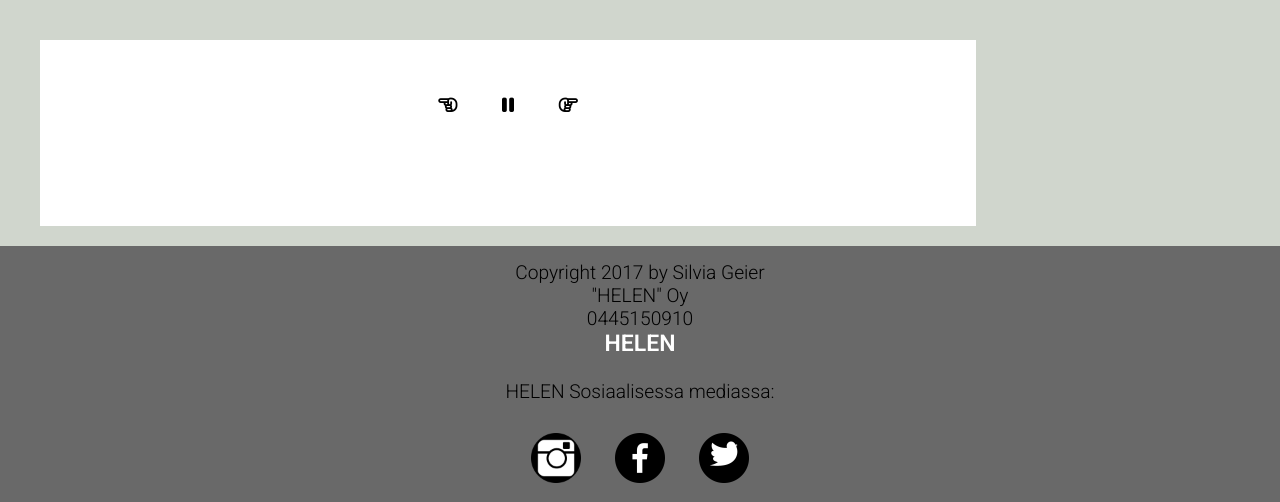
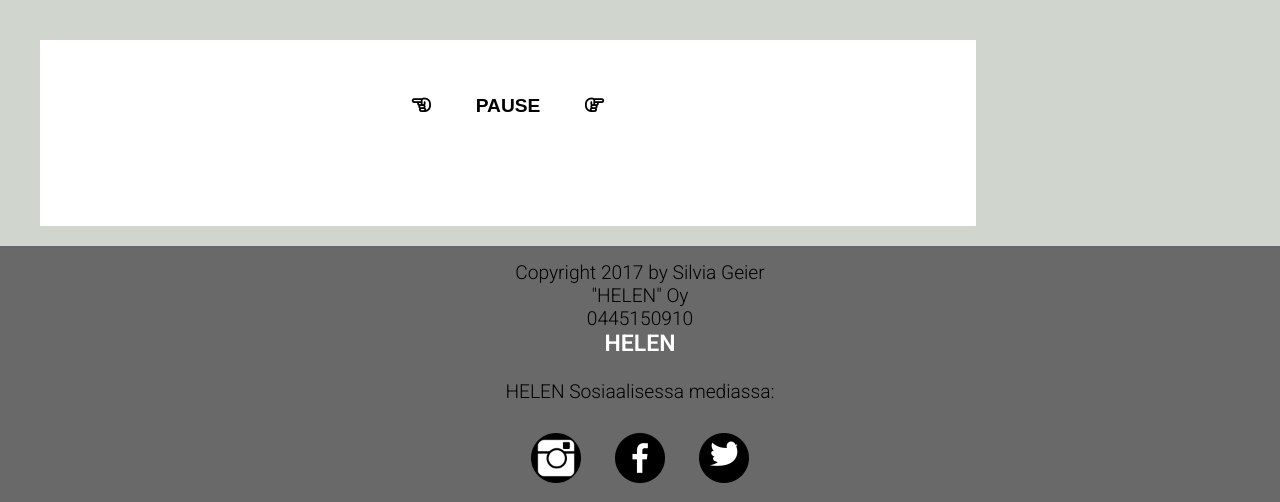
Before and after one commit to silviageier/coalcampaign, a plain HTML site: page news.html in a window 1280 px wide. Shown: the part 364-866 px from the top of the page. Drawn offline with nearby package versions, Linux system fonts and the light colour scheme; files that its build step writes are made by us from their sources; no server answers.

Commit message:
tän voi jo palauttaa
wohoo

```diff
--- a/news.html
+++ b/news.html
@@ -45,7 +45,7 @@
                 <div id="newsArticle">
                     <div id="controlPanel">
                         <div><button type="button" id="previous"><i class="fa fa-hand-o-left" aria-hidden="true"></i></button></div>
-                        <div><button type="button" id="playpause"><i class="fa fa-pause" aria-hidden="true"></i></button></div>
+                        <div><button type="button" id="playpause">PAUSE</button></div>
                         <div><button type="button" id="next"><i class="fa fa-hand-o-right" aria-hidden="true"></i></button></div>
                     </div>
                     <h1></h1>
```
